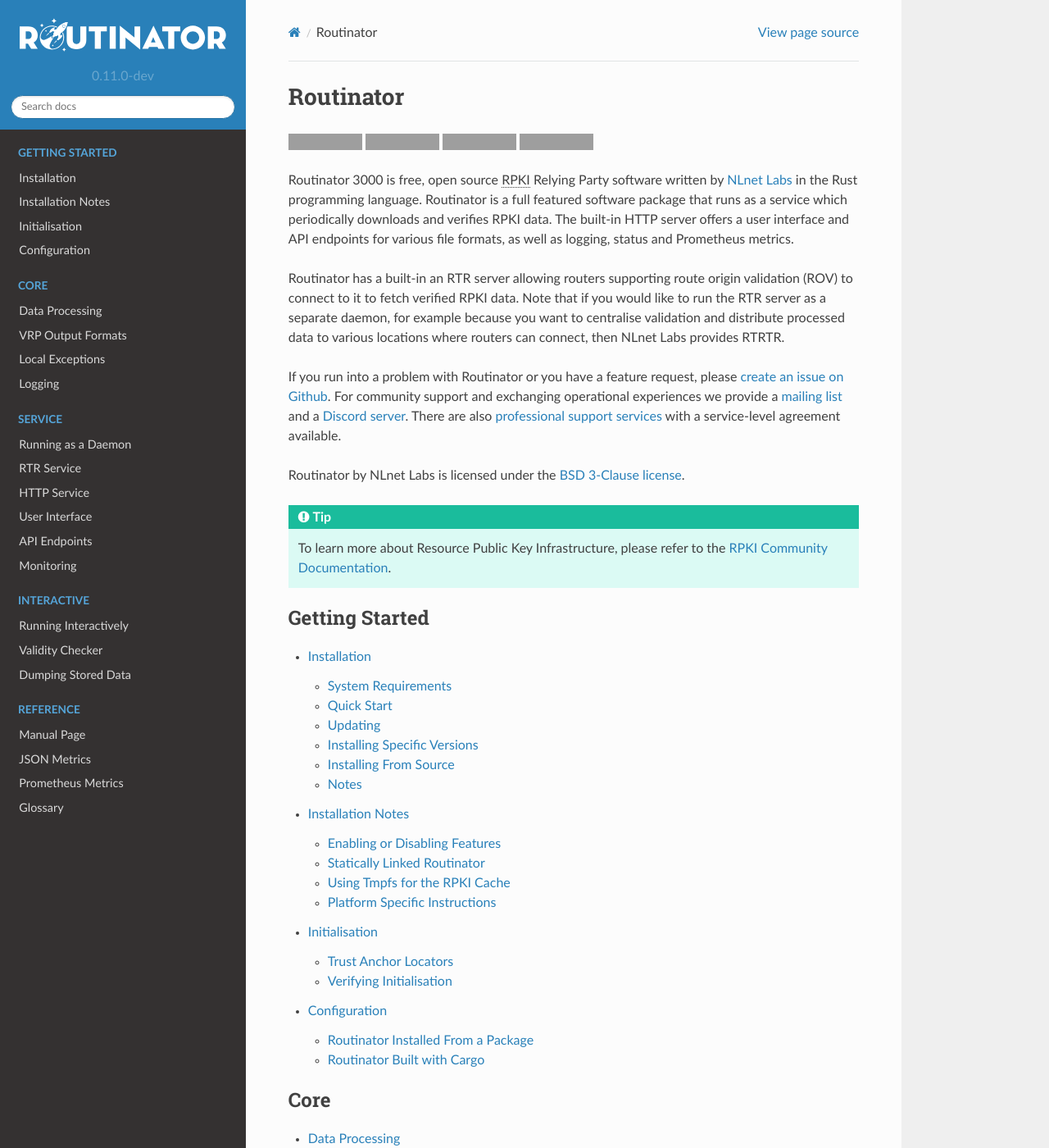
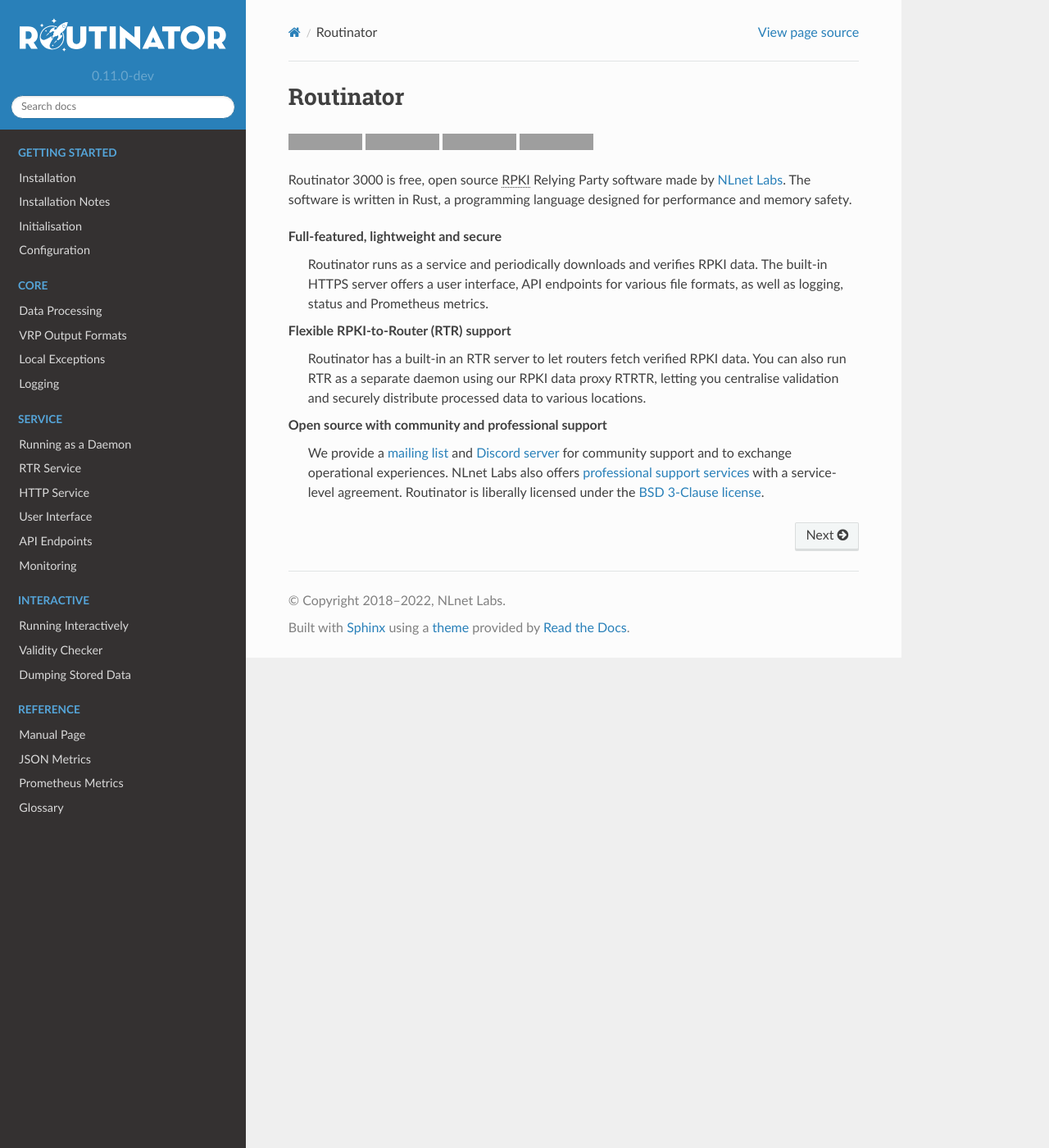
Before and after one commit to NLnetLabs/routinator, a Sphinx documentation site: the page built from doc/manual/source/index.rst, in a window 1280 px wide and 1400 px high. Shown: the whole window at 82% size. Built offline with Sphinx 7.4.7 and the Read the Docs theme 2.0.0, drawn with Linux system fonts in a browser that asks for light colours; some of the changed text lies outside the part shown; grey boxes are pictures that could not be loaded.

Commit message:
Clean up homepage

```diff
--- a/doc/manual/source/index.rst
+++ b/doc/manual/source/index.rst
@@ -18,38 +18,34 @@
                 :target: https://twitter.com/routinator3000/
 
 Routinator 3000 is free, open source :abbr:`RPKI (Resource Public Key
-Infrastructure)` Relying Party software written by `NLnet Labs
-<https://nlnetlabs.nl>`_ in the Rust programming language. Routinator is a
-full featured software package that runs as a service which periodically
-downloads and verifies RPKI data. The built-in HTTP server offers a user
-interface and API endpoints for various file formats, as well as logging,
-status and Prometheus metrics.
+Infrastructure)` Relying Party software made by `NLnet Labs
+<https://nlnetlabs.nl>`_. The software is written in Rust, a programming
+language designed for performance and memory safety.
 
-Routinator has a built-in an RTR server allowing routers supporting route
-origin validation (ROV) to connect to it to fetch verified RPKI data. Note
-that if you would like to run the RTR server as a separate daemon, for
-example because you want to centralise validation and distribute processed
-data to various locations where routers can connect, then NLnet Labs provides
-:doc:`RTRTR <rtrtr:index>`.
+Full-featured, lightweight and secure
+   Routinator runs as a service and periodically downloads and verifies RPKI
+   data. The built-in HTTPS server offers a user interface, API endpoints for
+   various file formats, as well as logging, status and Prometheus metrics.
 
-If you run into a problem with Routinator or you have a feature request,
-please `create an issue on Github
-<https://github.com/NLnetLabs/routinator/issues>`_. For community support and
-exchanging operational experiences we provide a `mailing list
-<https://lists.nlnetlabs.nl/mailman/listinfo/rpki>`_ and a `Discord server
-<https://discord.gg/8dvKB5Ykhy>`_. There are also `professional support
-services <https://www.nlnetlabs.nl/services/contracts/>`_ with a
-service-level agreement available.
+Flexible RPKI-to-Router (RTR) support
+   Routinator has a built-in an RTR server to let routers fetch verified
+   RPKI data. You can also run RTR as a separate daemon using our RPKI data
+   proxy :doc:`RTRTR <rtrtr:index>`, letting you centralise validation and
+   securely distribute processed data to various locations.
 
-Routinator by NLnet Labs is licensed under the `BSD 3-Clause license
-<https://github.com/NLnetLabs/routinator/blob/main/LICENSE>`_.
-
-.. Tip::  To learn more about Resource Public Key Infrastructure, please
-          refer to the `RPKI Community Documentation
-          <https://rpki.readthedocs.io/>`_.
+Open source with community and professional support
+   We provide a `mailing list
+   <https://lists.nlnetlabs.nl/mailman/listinfo/rpki>`_ and `Discord server
+   <https://discord.gg/8dvKB5Ykhy>`_  for community support and to exchange
+   operational experiences. NLnet Labs also offers `professional support
+   services <https://www.nlnetlabs.nl/services/contracts/>`_ with a
+   service-level agreement. Routinator is liberally licensed under the `BSD
+   3-Clause license
+   <https://github.com/NLnetLabs/routinator/blob/main/LICENSE>`_.
 
 .. toctree::
    :maxdepth: 2
+   :hidden:
    :caption: Getting Started
    :name: toc-getting-started
 
@@ -60,6 +56,7 @@
 
 .. toctree::
    :maxdepth: 2
+   :hidden:
    :caption: Core
    :name: toc-core
 
@@ -70,6 +67,7 @@
 
 .. toctree::
    :maxdepth: 2
+   :hidden:
    :caption: Service
    :name: toc-service
 
@@ -82,6 +80,7 @@
 
 .. toctree::
    :maxdepth: 2
+   :hidden:
    :caption: Interactive
    :name: toc-interactive
 
@@ -91,6 +90,7 @@
 
 .. toctree::
    :maxdepth: 2
+   :hidden:
    :caption: Reference
    :name: toc-reference
 
```
